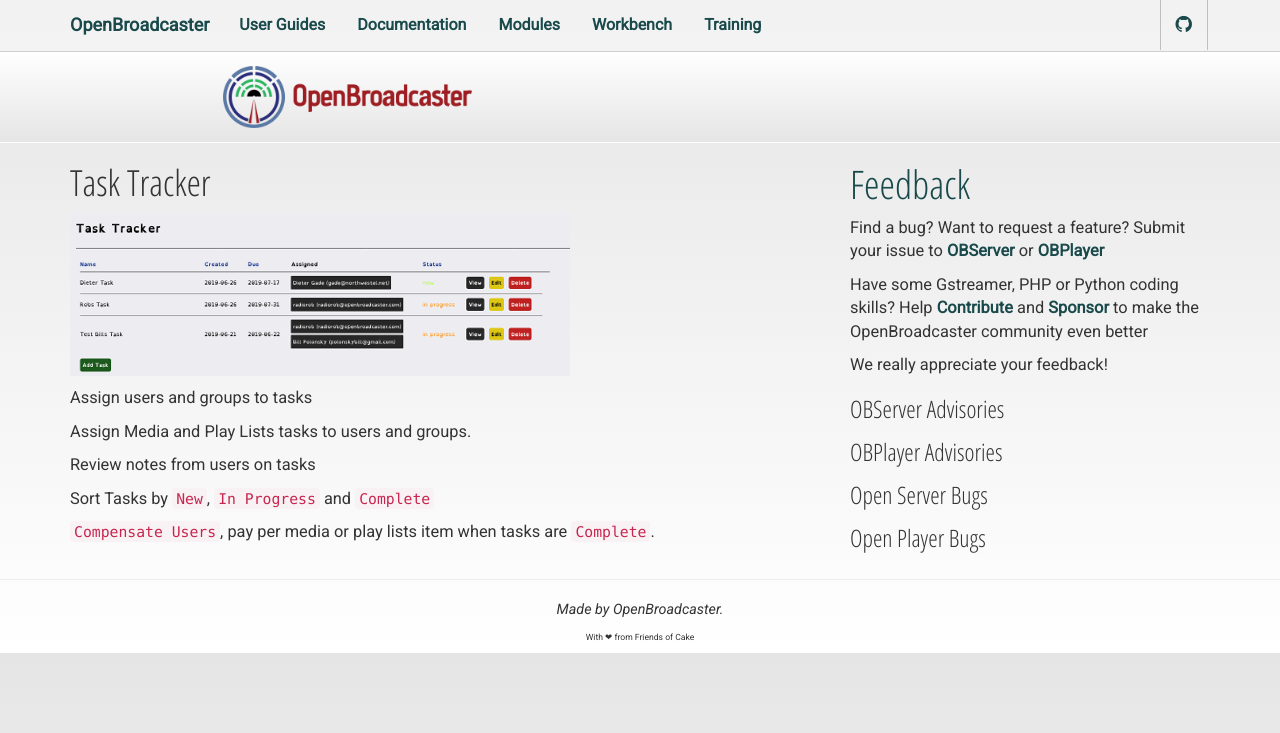
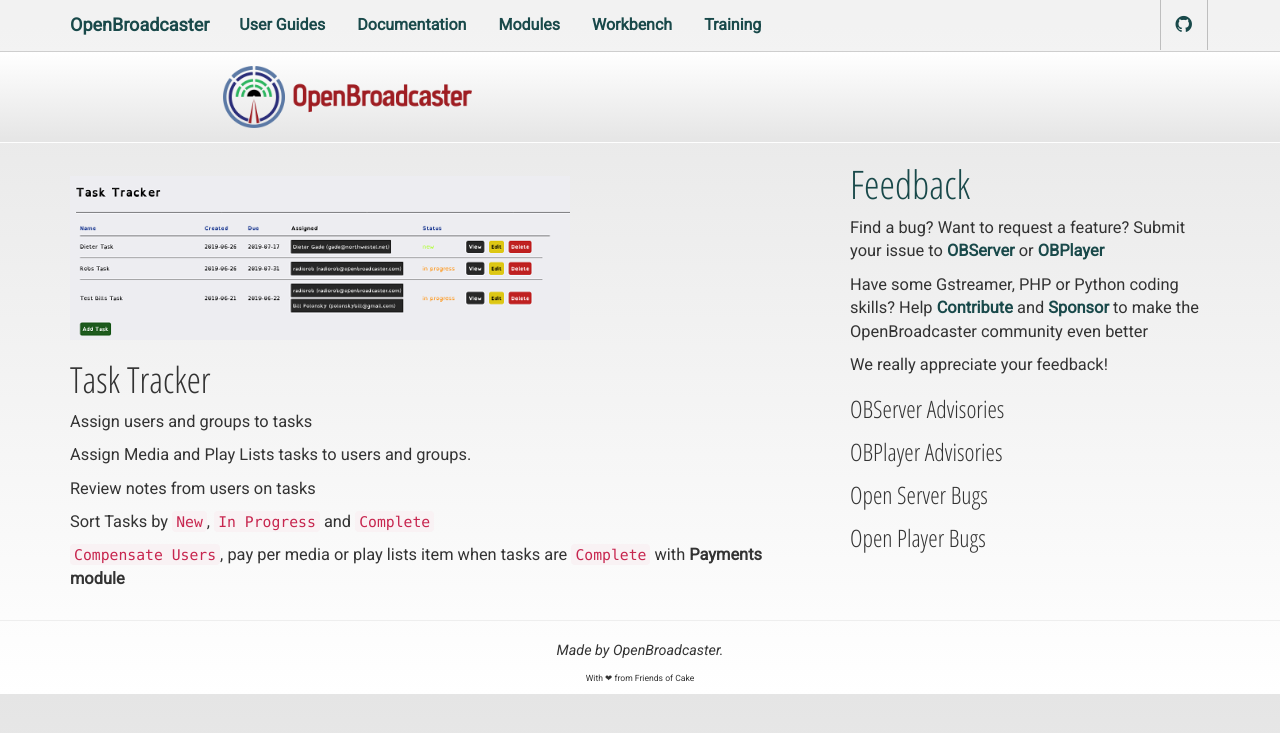
Before and after one commit to openbroadcaster/task-tracker, a Jekyll site: the page built from index.md, in a window 1280 px wide. Shown: the top 733 px of the page. Built offline with Jekyll 4.4.1, drawn with Linux system fonts in a browser that asks for light colours.

Commit message:
Update index.md

```diff
--- a/index.md
+++ b/index.md
@@ -2,13 +2,16 @@
 layout: default
 title: index
 ---
+
+<br/>
+
+![ Task Tracker](img/task-tracker.png ){: .Task Tracker}
+
 # Task Tracker
 {:.no_toc}
 
 * TOC
 {:toc}
-
-![ Task Tracker](img/task-tracker.png ){: .Task Tracker}
 
 Assign users and groups to tasks
 
@@ -18,4 +21,5 @@
 
 Sort Tasks by `New`, `In Progress` and `Complete`
 
-`Compensate Users`, pay per media or play lists item when tasks are `Complete`.
+`Compensate Users`, pay per media or play lists item when tasks are `Complete` with
+__Payments module__
```
